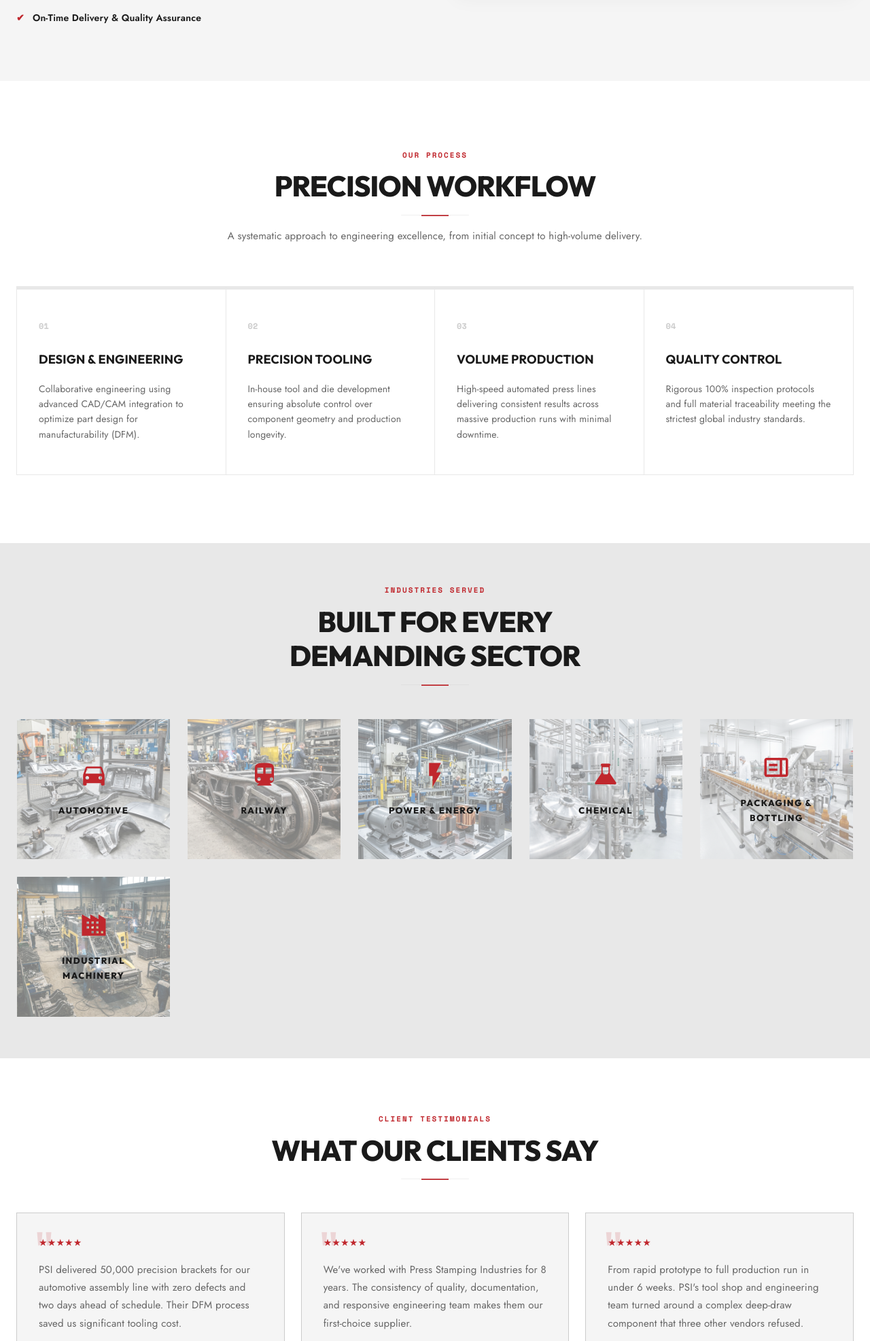
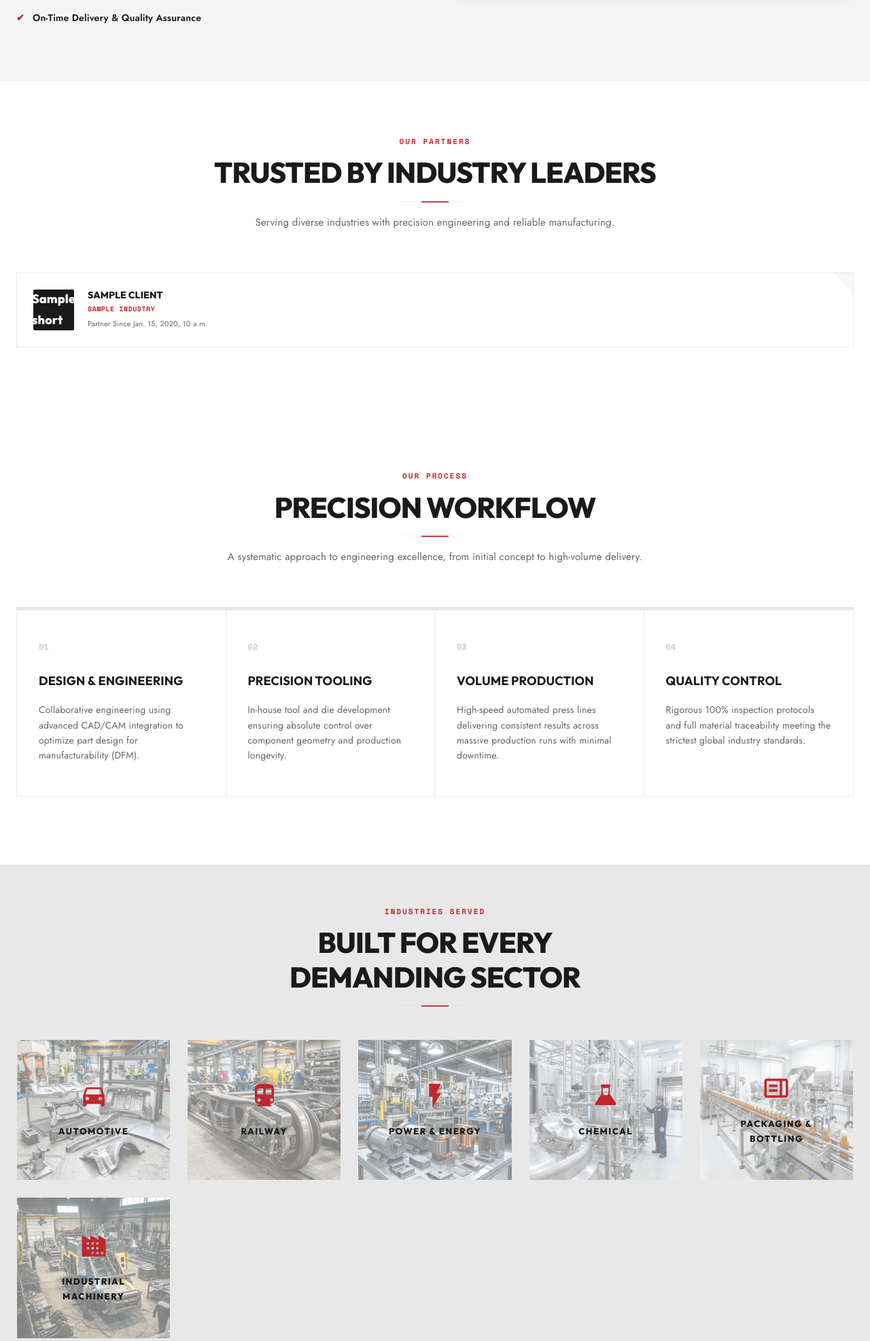
Before and after one commit to parulchemicalsfsc/psi, a Django app: template templates/index.html in a window 1280 px wide. Shown: the part 2726-4699 px from the top of the page at 68% size. Run offline with Django 5.2, Linux system fonts and the light colour scheme; the template is opened without the code that fills it: most values are stand-ins (such as "Sample title", 1, 10 or a date in 2020).

Commit message:
added partner list

```diff
--- a/static/css/style.css
+++ b/static/css/style.css
@@ -288,6 +288,82 @@ section{padding:80px 0;}
 .value-item .icon{width:48px;height:48px;background:var(--red);flex-shrink:0;display:flex;align-items:center;justify-content:center;border-radius:2px;}
 .value-item h5{font-family:var(--font-display);font-weight:800;font-size:15px;text-transform:uppercase;margin-bottom:6px;color:var(--charcoal);letter-spacing:0.5px;}
 .value-item p{font-size:14px;color:var(--gray);line-height:1.5;}
+
+/* ── TRUSTED BY ── */
+.client-grid-v2 {
+  display: grid;
+  grid-template-columns: repeat(auto-fit, minmax(280px, 1fr));
+  gap: 20px;
+}
+.client-card-v2 {
+  background: var(--white);
+  border: 1px solid var(--light-gray);
+  padding: 24px;
+  display: flex;
+  align-items: center;
+  gap: 20px;
+  transition: all 0.3s ease;
+  position: relative;
+  overflow: hidden;
+}
+.client-card-v2:hover {
+  border-color: var(--red);
+  transform: translateY(-4px);
+  box-shadow: 0 10px 30px rgba(0,0,0,0.05);
+}
+.client-logo-box {
+  width: 60px;
+  height: 60px;
+  background: var(--charcoal);
+  color: #fff;
+  display: flex;
+  align-items: center;
+  justify-content: center;
+  font-family: var(--font-display);
+  font-weight: 800;
+  font-size: 18px;
+  flex-shrink: 0;
+  border-radius: 2px;
+  position: relative;
+  z-index: 1;
+}
+.client-card-v2::before {
+  content: '';
+  position: absolute;
+  top: 0;
+  right: 0;
+  width: 30px;
+  height: 30px;
+  background: var(--light-gray);
+  clip-path: polygon(100% 0, 0 0, 100% 100%);
+  opacity: 0.3;
+  transition: background 0.3s;
+}
+.client-card-v2:hover::before {
+  background: var(--red);
+}
+.client-info h4 {
+  font-family: var(--font-display);
+  font-weight: 800;
+  font-size: 14px;
+  text-transform: uppercase;
+  color: var(--charcoal);
+  margin-bottom: 4px;
+  line-height: 1.2;
+}
+.client-ind {
+  font-family: var(--font-mono);
+  font-size: 10px;
+  color: var(--red);
+  text-transform: uppercase;
+  font-weight: 700;
+  letter-spacing: 0.5px;
+}
+.client-since {
+  font-size: 11px;
+  color: var(--gray);
+  margin-top: 4px;
+}
 
 /* ── FACILITIES ── */
 .facilities-grid{display:grid;grid-template-columns:repeat(3,1fr);gap:2px;margin-top:48px;}
--- a/templates/index.html
+++ b/templates/index.html
@@ -107,6 +107,33 @@
         <div class="reveal">
           <img src="../media/who-we-are.png" alt="Who We Are" style="width:100%;border-radius:4px;box-shadow:0 10px 30px rgba(0,0,0,.05);">
         </div>
+      </div>
+    </div>
+  </section>
+
+  <!-- TRUSTED BY -->
+  <section style="background:#fff;padding:80px 0;">
+    <div class="container">
+      <div class="reveal text-center">
+        <div class="section-label">Our Partners</div>
+        <h2 class="section-title">Trusted By Industry Leaders</h2>
+        <div class="divider-center"><div class="divider-red"></div></div>
+        <p class="section-sub mt-16">Serving diverse industries with precision engineering and reliable manufacturing.</p>
+      </div>
+
+      <div class="client-grid-v2 reveal" style="margin-top:60px;">
+        {% for client in clients %}
+        <div class="client-card-v2">
+          <div class="client-logo-box">
+            <span>{{ client.short }}</span>
+          </div>
+          <div class="client-info">
+            <h4>{{ client.name }}</h4>
+            <p class="client-ind">{{ client.industry }}</p>
+            <p class="client-since">Partner Since {{ client.since }}</p>
+          </div>
+        </div>
+        {% endfor %}
       </div>
     </div>
   </section>
```
Also changed, not shown: core/views.py (+15 -6 lines).
